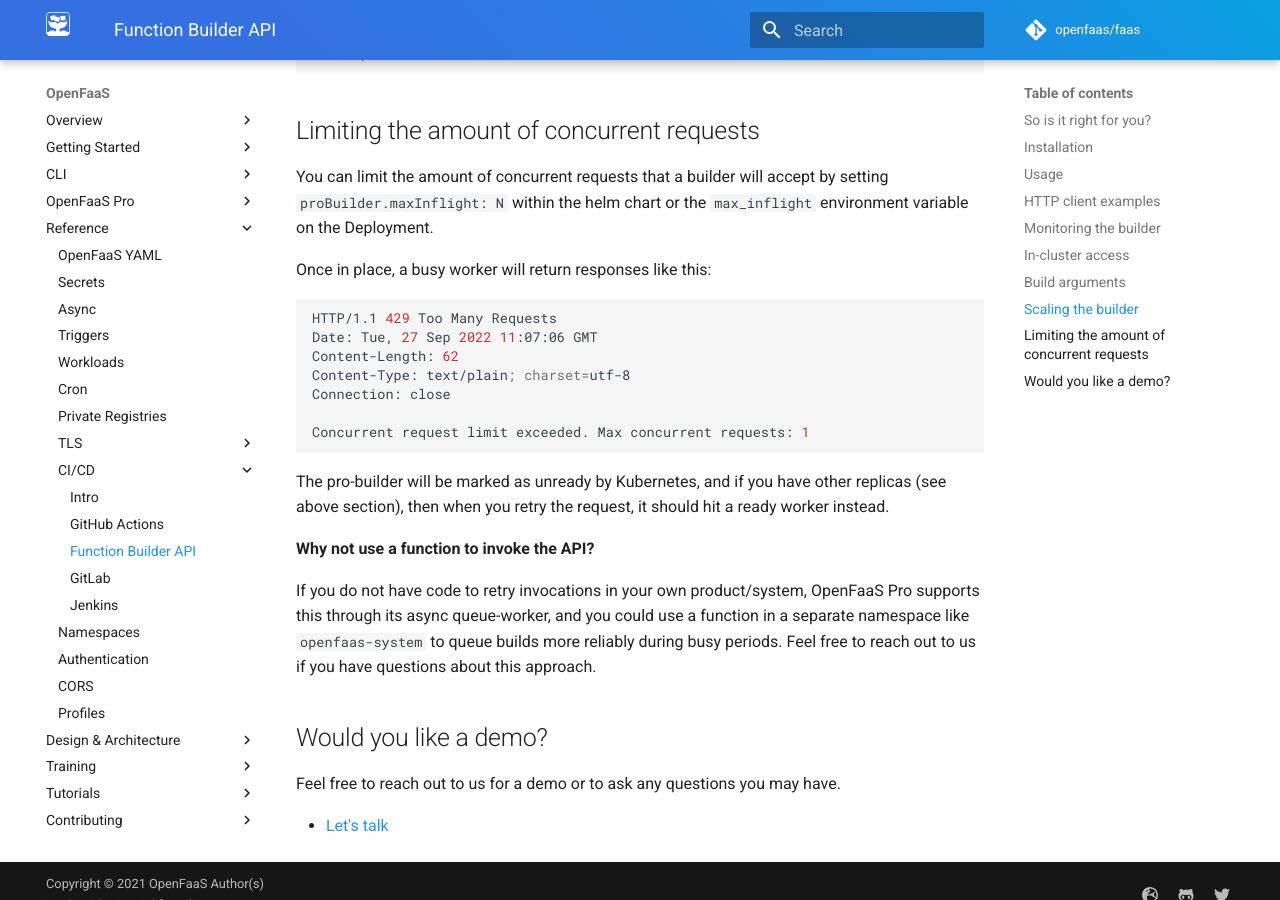
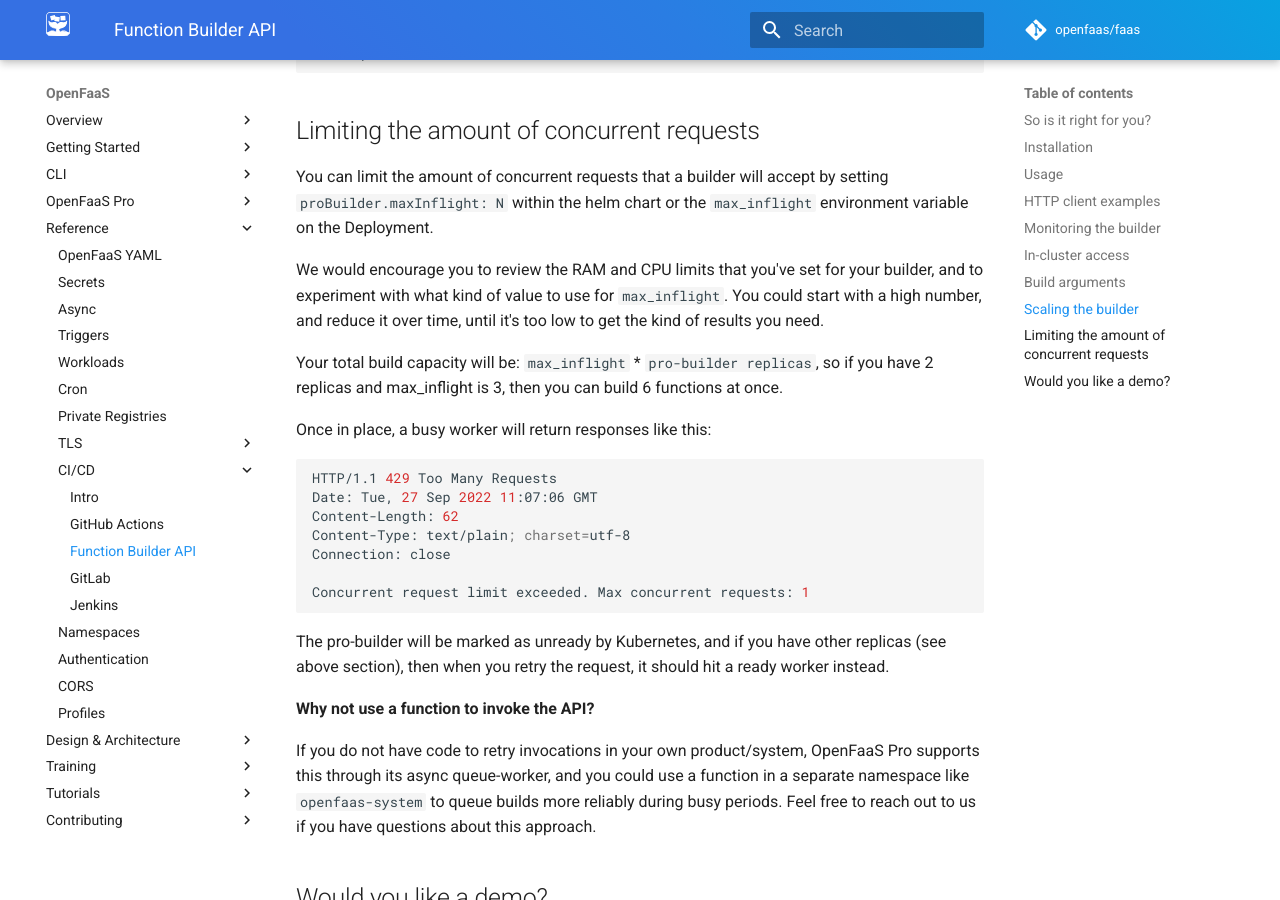
Before and after one commit to openfaas/docs, an MkDocs documentation site: the page built from docs/openfaas-pro/builder.md, in a window 1280 px wide and 900 px high, scrolled down 5253 px. Built offline with MkDocs 1.6.1 and Material for MkDocs 9.7.7, drawn with Linux system fonts in a browser that asks for light colours; comment, search, counter and statistics services are not loaded.

Commit message:
Update notes on pro-builder limiting
Signed-off-by: Alex Ellis (OpenFaaS Ltd) <alexellis2@gmail.com>

````diff
--- a/docs/openfaas-pro/builder.md
+++ b/docs/openfaas-pro/builder.md
@@ -214,6 +214,10 @@ kubectl scale -n openfaas deploy/pro-builder \
 
 You can limit the amount of concurrent requests that a builder will accept by setting `proBuilder.maxInflight: N` within the helm chart or the `max_inflight` environment variable on the Deployment.
 
+We would encourage you to review the RAM and CPU limits that you've set for your builder, and to experiment with what kind of value to use for `max_inflight`. You could start with a high number, and reduce it over time, until it's too low to get the kind of results you need.
+
+Your total build capacity will be: `max_inflight` * `pro-builder replicas`, so if you have 2 replicas and max_inflight is 3, then you can build 6 functions at once.
+
 Once in place, a busy worker will return responses like this:
 
 ```bash
````
